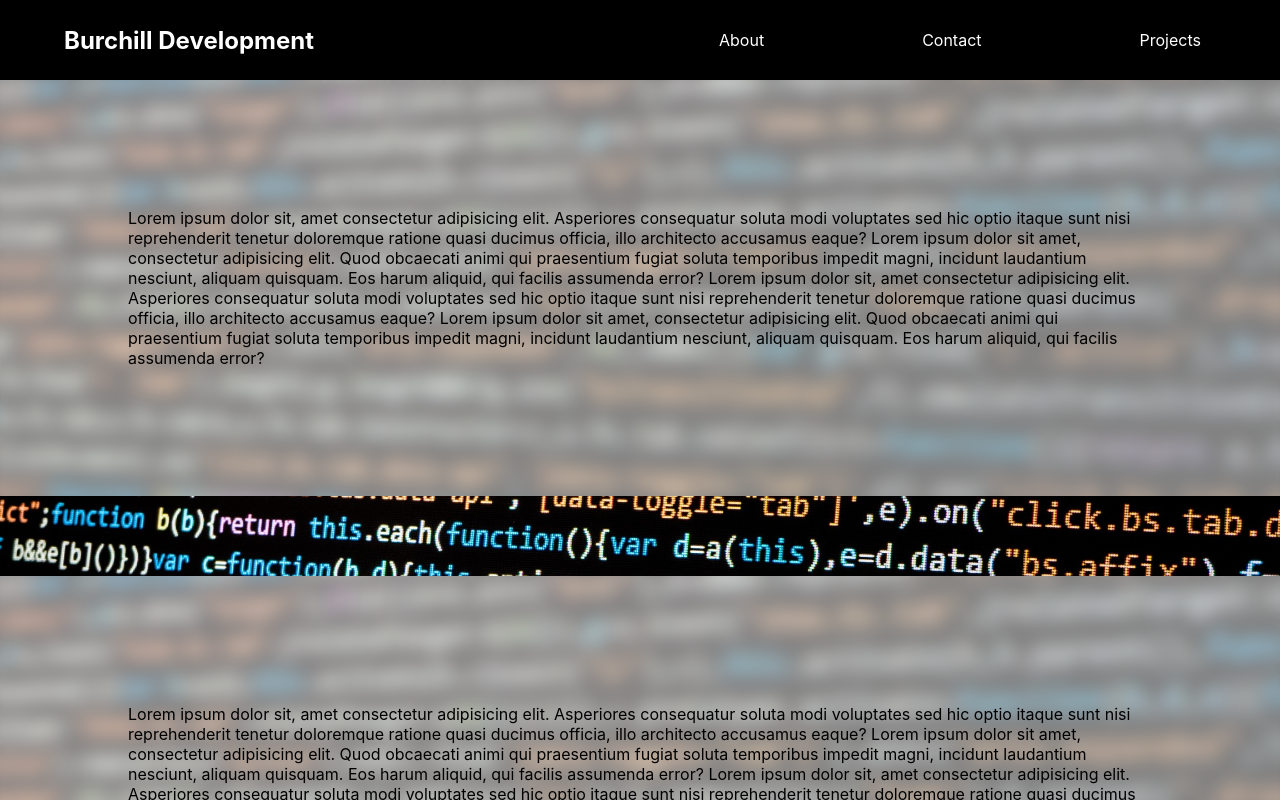
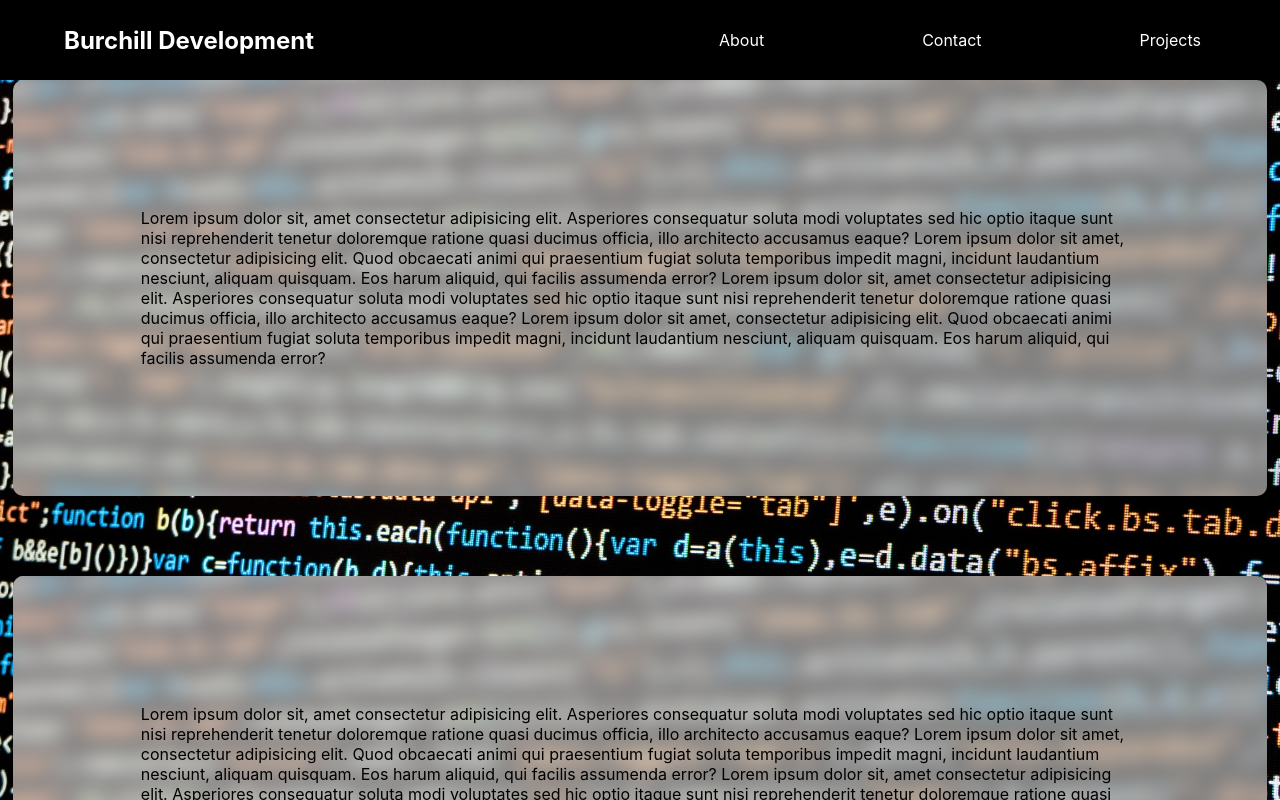
Before and after one commit to jarodburchill/burchill-development, a React (Create React App) app: page / in a window 1280 px wide. Shown: the top 800 px of the page. Built offline with nearby package versions, Linux system fonts and the light colour scheme.

Commit message:
Glass update

```diff
--- a/src/components/App.jsx
+++ b/src/components/App.jsx
@@ -8,9 +8,10 @@ const theme = {
 };
 
 const Container = styled.div`
-  margin-top: 10vh;
+  margin: 10vh 1% 0 1%;
   padding: 10%;
-  width: 100%;
+  border-radius: 10px;
+  width: 98%;
   min-height: 50vh;
   position: relative;
   background: inherit;
```
